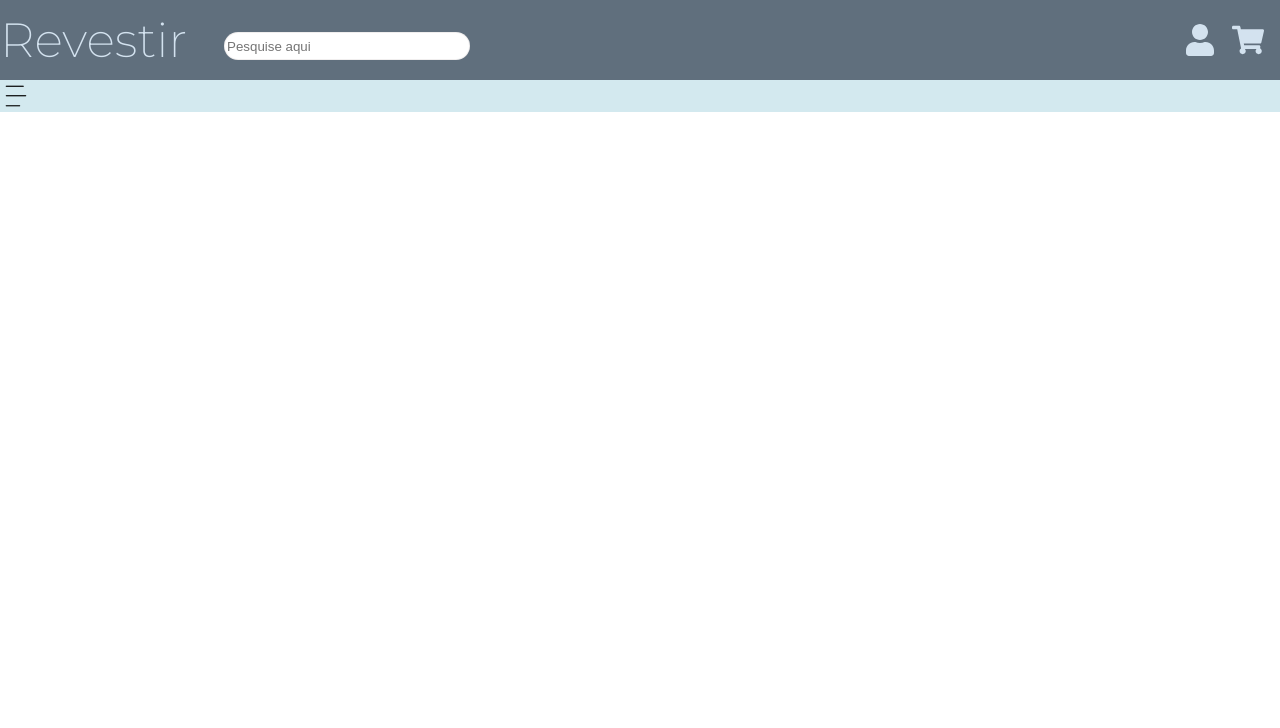
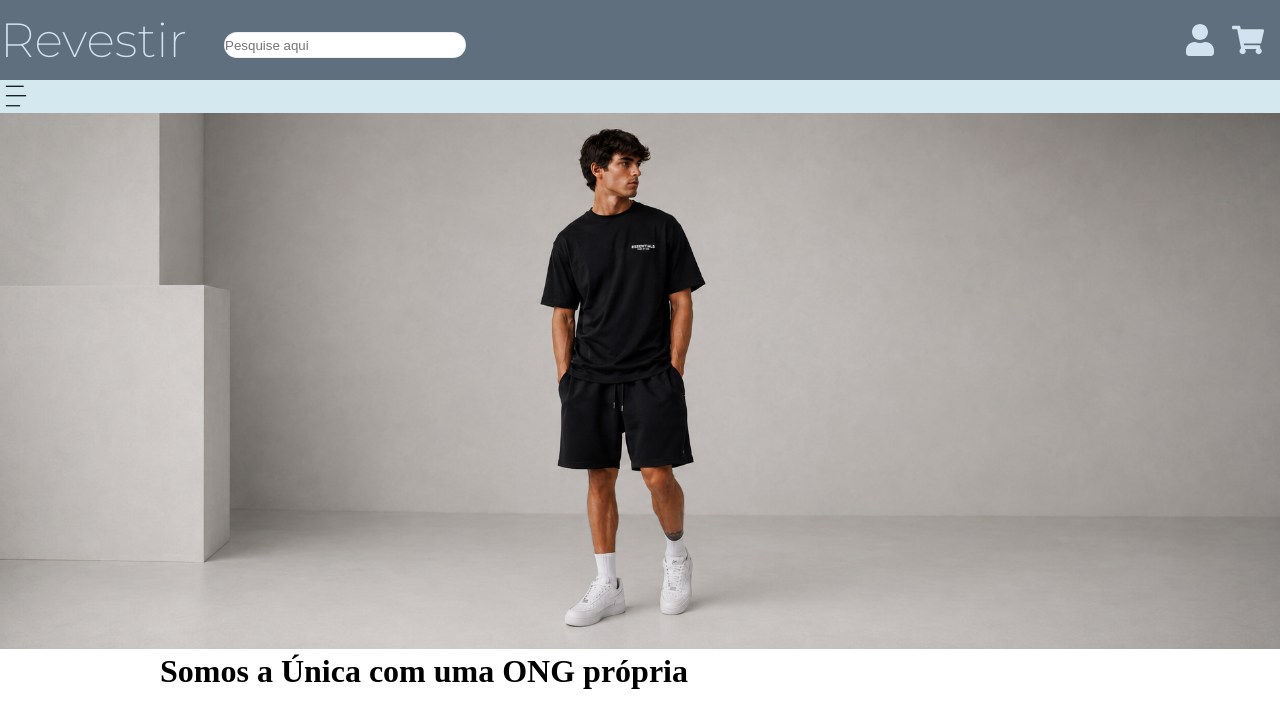
Before and after one commit to arthurreispolini/Trabalho_REvestir, a React (Vite) app: page / in a window 1280 px wide. Shown: the top 728 px of the page. Built offline with nearby package versions, Linux system fonts and the light colour scheme; a web font is replaced by a local one.

Commit message:
começo da page content

```diff
--- a/src/App.css
+++ b/src/App.css
@@ -1,4 +1,8 @@
 @import url('https://fonts.googleapis.com/css2?family=Imperial+Script&family=Montserrat:ital,wght@0,100..900;1,100..900&family=Prata&family=Sekuya&display=swap');
+*{
+    margin: 0;
+    padding: 0;
+}
 body{
     margin: 0;
     background-color: #fff;
@@ -50,16 +54,20 @@ body{
     background-color: #d3e9ef;
     width: 100%;
     height: 2rem;
+    padding-bottom: 0;
+    position: relative;
+    z-index: 2;
+    border-bottom: 1px solid transparent;
 }
 .sidebardiv{
-    border:none;
-    box-shadow: 2px 2px 2px;
-    width: 40rem;
+    width: 20rem;
     height: 30rem;
-    border-radius: 10px;
-    border-style: hidden;
-    box-shadow: 3px 3px 30px rgb(65, 64, 64);
+    border: 1px solid black;
     background-color: #fff;
+    padding-top: 0;
+    position: absolute;
+    top: calc(2rem + 1px);
+    z-index: 1;
 }
 .iconesidebar{
    width: 2rem;
@@ -96,3 +104,14 @@ body{
     font-size: 1rem;
     }
 }
+.divimageminicial{
+    position: relative;
+}
+.fotoinicial{
+    width: 100%;
+    position: relative;
+}
+.h1daprimeiraimagem{
+    position: absolute;
+    left: 10rem;
+}
--- a/src/App.jsx
+++ b/src/App.jsx
@@ -1,13 +1,14 @@
 import "./App.css";
-import Sidebarfunction from "./sidebar";
 import Header from './header'
 import Navbar from "./navbar";
+import PageContent from "./pagecontent";
 
 function App(){
   return(
  <div>
 <Header/>
 <Navbar/>
+<PageContent/>
  </div>
 
   );
--- a/src/navbar.jsx
+++ b/src/navbar.jsx
@@ -1,10 +1,25 @@
 import "./App.css";
-import Sidebarfunction from "./sidebar";
+import cardapio1 from './assets/cardapio (1).png'
+import { useState } from "react";
+import { FaBars } from "react-icons/fa";
 
 function Navbar() {
+      const[ativo,setAtivo] = useState(false)
+      const botaosidebar = () => {
+          setAtivo(!ativo)
+      }
     return(
   <div className="navbar">
-  <Sidebarfunction/>
+    <img src={cardapio1} onMouseEnter={botaosidebar} className='iconesidebar'/>
+    {ativo && (
+     <div onMouseLeave={botaosidebar} className='sidebardiv'>
+      <p>produtos</p>
+      <p>roupas</p>
+      <p>ONG</p>
+      <p>Apagável</p>
+     </div>
+    )}
+   <div/>
   </div>
     );
 }
--- /dev/null
+++ b/src/pagecontent.jsx
@@ -0,0 +1,14 @@
+import "./App.css";
+import modeloinicial from './assets/modeloinicial.png'
+
+function PageContent(){
+
+ return(
+    <div className="divimageminicial">
+        <img src={modeloinicial} alt="foto" className="fotoinicial"/>
+        <h1 className="h1daprimeiraimagem">Somos a Única com uma  ONG própria</h1>
+        </div>
+ )
+}
+
+export default PageContent
--- a/src/sidebar.jsx
+++ /dev/null
@@ -1,26 +0,0 @@
-import { useState} from 'react'
-import "./App.css";
-import cardapio1 from './assets/cardapio (1).png'
-
-function Sidebarfunction() {
-    const[ativo,setAtivo] = useState(false)
-    const botaosidebar = () => {
-        setAtivo(!ativo)
-    }
-
-return(
-   <>
-    <img src={cardapio1} onClick={botaosidebar} className='iconesidebar'/>
-    {ativo && (
-     <div onClick={botaosidebar} className='sidebardiv'>
-      <p>produtos</p>
-      <p>roupas</p>
-      <p>ONG</p>
-      <p>Apagável</p>
-     </div>
-    )}
-   <div/>
-   </>
-)
-}
-export default Sidebarfunction;
```
Also changed, not shown: src/assets/modeloinicial.png.
